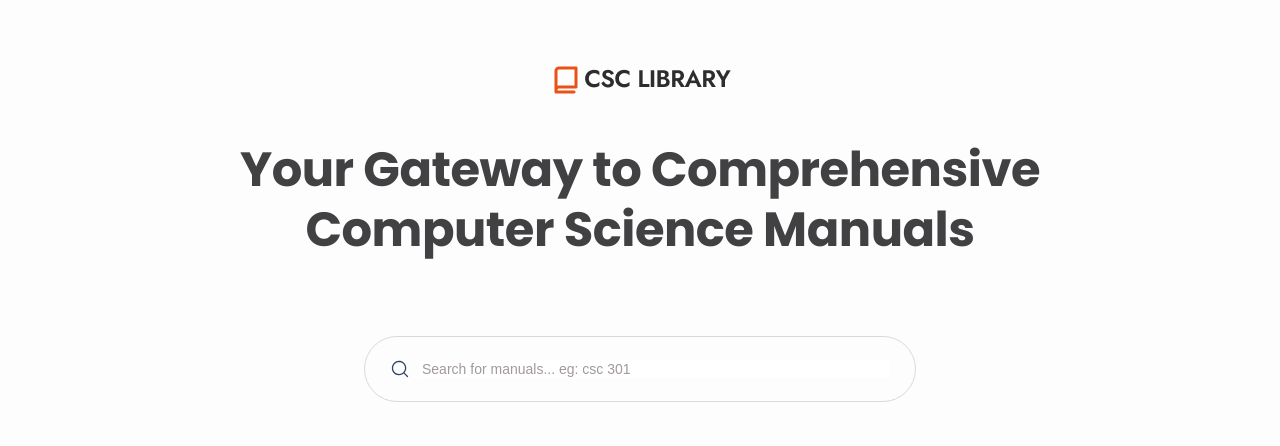
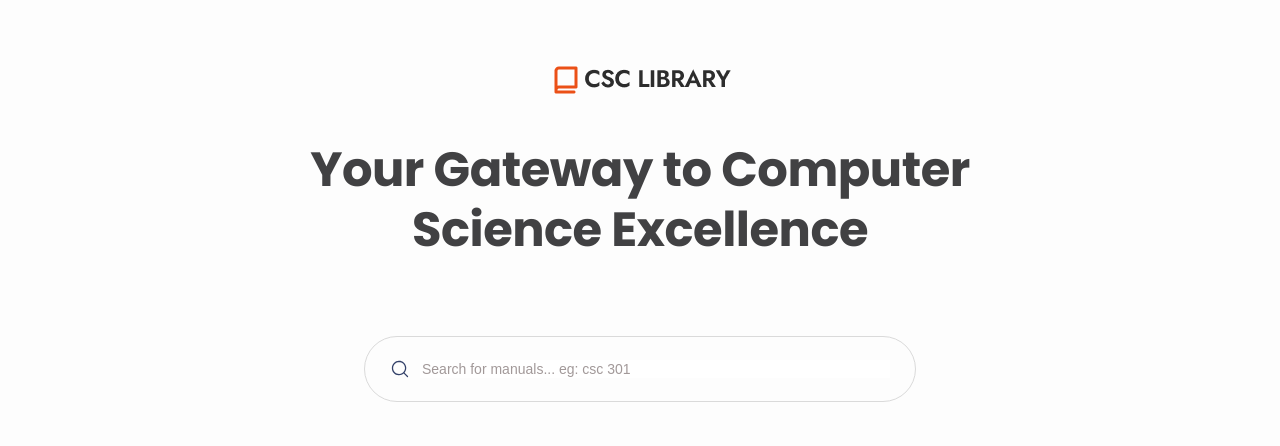
Before and after one commit to Oluwatoby1/Swep-E-library, a website: page index.html in a window 1280 px wide. Shown: the top 446 px of the page. Drawn offline with Linux system fonts and the light colour scheme.

Commit message:
changed the hero text

```diff
--- a/index.html
+++ b/index.html
@@ -82,7 +82,7 @@
     </header>
     <main class="main">
       <section class="content">
-        <h1>Your Gateway to Comprehensive Computer Science Manuals</h1>
+        <h1>Your Gateway to Computer Science Excellence</h1>
         <div class="search-cont">
           <img class="search-icon" src="./Images/Search.svg" alt="" width="20px" height="20px"/>
           <input
```
